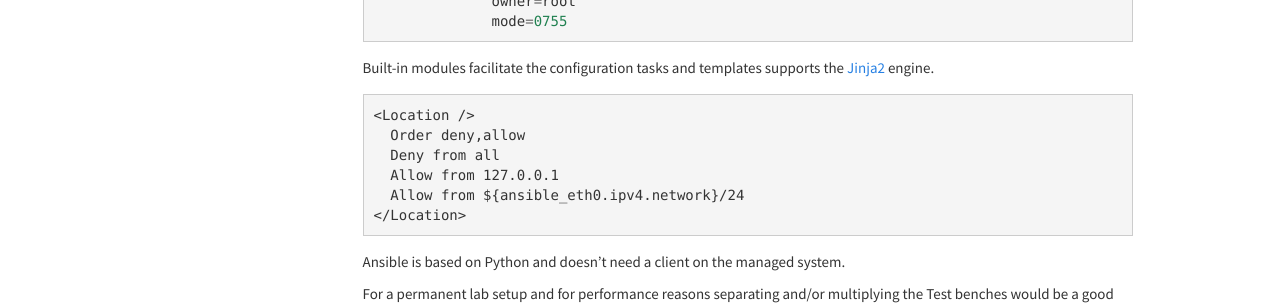
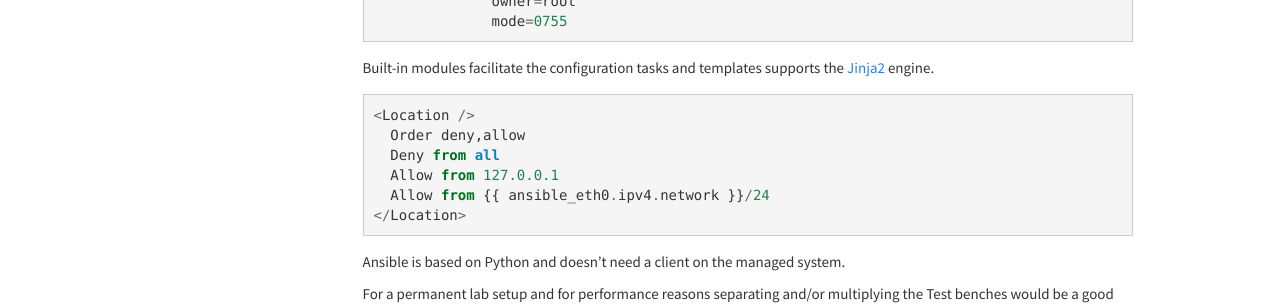
Before and after one commit to fabaff/fsl-test-bench, a Sphinx documentation site: the page built from docs/base/architecture.rst, in a window 1280 px wide and 1119 px high. Shown: the part 550-857 px from the top of the window. Built offline with Sphinx 7.4.7, drawn with Linux system fonts in a browser that asks for light colours; formulas are drawn with MathJax 3; pages that are not in the unit, such as notebooks, are missing from menus; some of the changed lines change nothing that is shown.

Commit message:
Update var format

```diff
--- a/docs/base/architecture.rst
+++ b/docs/base/architecture.rst
@@ -45,7 +45,7 @@ the `Jinja2`_ engine. ::
       Order deny,allow
       Deny from all
       Allow from 127.0.0.1
-      Allow from ${ansible_eth0.ipv4.network}/24
+      Allow from {{ ansible_eth0.ipv4.network }}/24
     </Location>
 
 Ansible is based on Python and doesn't need a client on the managed system.
```
